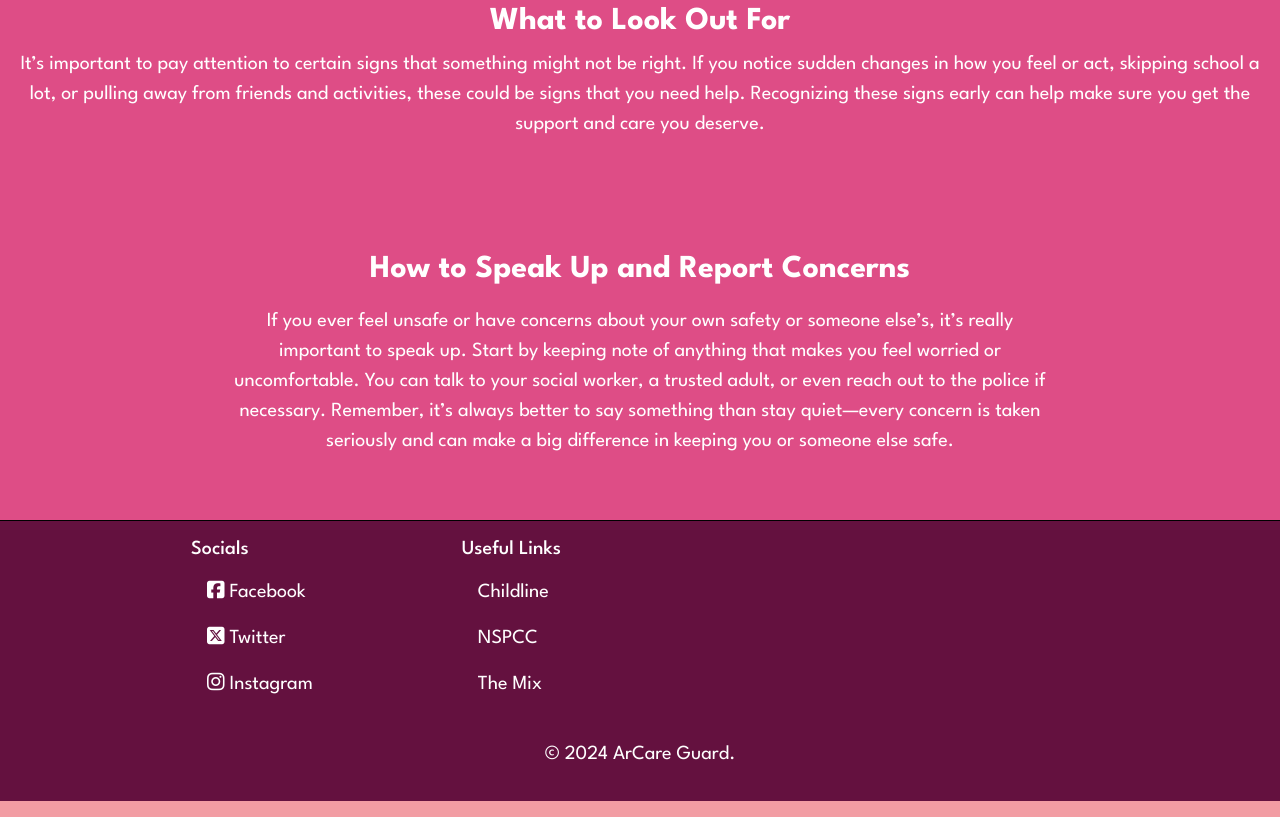
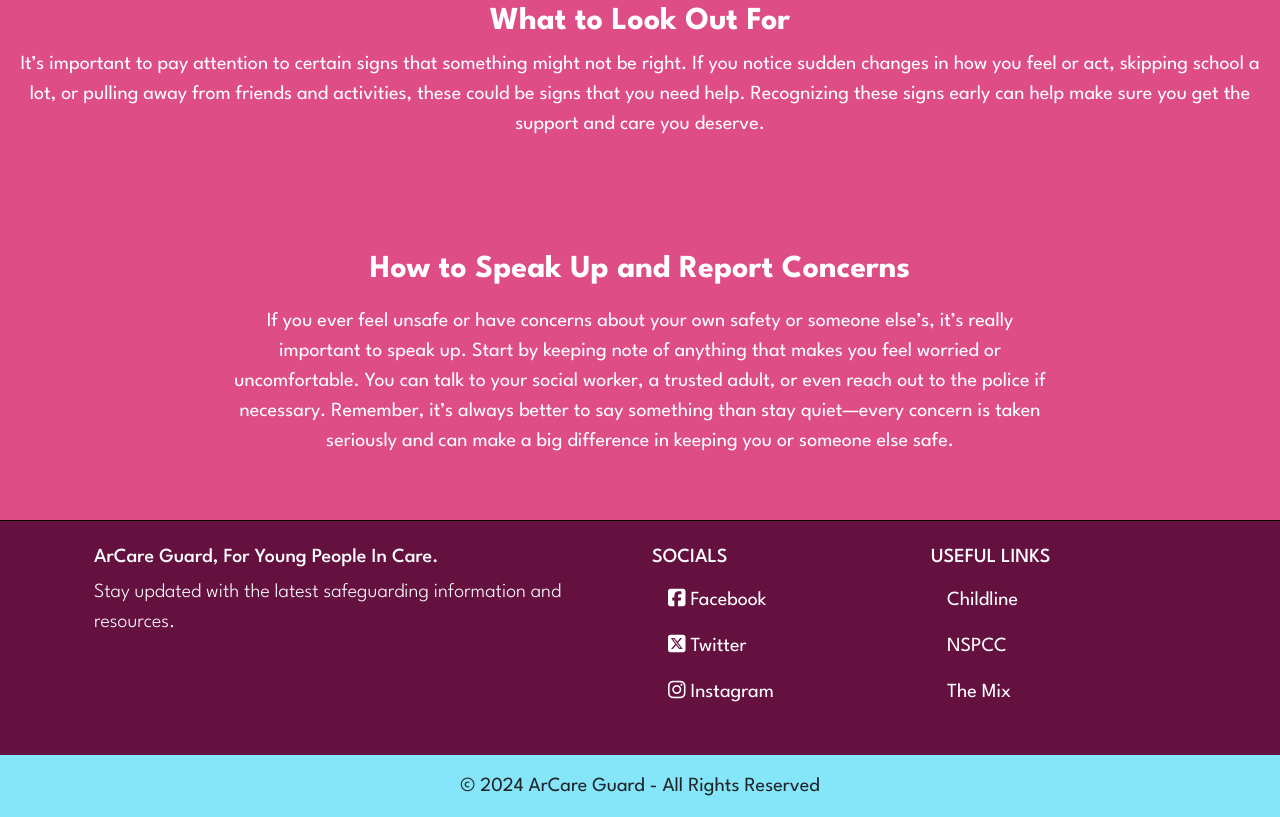
Before and after one commit to Rayet01/ArCare-Guard, a plain HTML site: page index.html in a window 1280 px wide. Shown: the part 2091-2908 px from the top of the page. Drawn offline with nearby package versions, Linux system fonts and the light colour scheme.

Commit message:
Revamp footer and adjust color scheme

```diff
--- a/index.html
+++ b/index.html
@@ -171,7 +171,7 @@
     <div class="container">
       <div class="row">
         <div class="col-md-4 mb-3 d-flex justify-content-center">
-          <div class="card text-white bg-dark" style="max-width: 18rem;">
+          <div class="card text-dark" style="max-width: 18rem; background-color: #84E6F8;">
           <div class="card-header"><strong>Safety First</strong></div>
           <div class="card-body">
             <p class="card-text">Your safety is our top priority. Every young person has the right to live in an environment that is free from danger, harm, and abuse.</p>
@@ -181,7 +181,7 @@
 
 
 <div class="col-md-4 mb-3 d-flex justify-content-center">
-        <div class="card text-white bg-dark mb-3" style="max-width: 18rem;">
+        <div class="card text-dark mb-3" style="max-width: 18rem; background-color: #84E6F8;">
           <div class="card-header"><strong>Empowering You</strong></div>
           <div class="card-body">
             <p class="card-text">You have the right to make your own choices and have a say in decisions that affect your life.</p>
@@ -191,7 +191,7 @@
 
 
 <div class="col-md-4 mb-3 d-flex justify-content-center">
-        <div class="card text-white bg-dark mb-3" style="max-width: 18rem;">
+        <div class="card text-dark mb-3" style="max-width: 18rem; background-color: #84E6F8;">
           <div class="card-header"><strong>Protecting You</strong></div>
           <div class="card-body">
             <p class="card-text">Adults should protect you from any kind of harm or neglect.</p>
@@ -201,7 +201,7 @@
 
 
 <div class="col-md-4 mb-3 d-flex justify-content-center">
-        <div class="card text-white bg-dark mb-3" style="max-width: 18rem;">
+        <div class="card text-dark mb-3" style="max-width: 18rem; background-color: #84E6F8;">
           <div class="card-header"><strong>Respecting Your Privacy</strong></div>
           <div class="card-body">
             <p class="card-text">Your personal information and feelings should be kept confidential and respected by those around you.</p>
@@ -211,7 +211,7 @@
 
 
       <div class="col-md-4 mb-3 d-flex justify-content-center">
-        <div class="card text-white bg-dark mb-3" style="max-width: 18rem;">
+        <div class="card text-dark mb-3" style="max-width: 18rem; background-color: #84E6F8;">
           <div class="card-header"><strong>Providing Support</strong></div>
           <div class="card-body">
             <p class="card-text">Adults should offer you emotional and practical support to help you navigate challenges and thrive.</p>
@@ -221,7 +221,7 @@
 
 
       <div class="col-md-4 mb-3 d-flex justify-content-center">
-        <div class="card text-white bg-dark mb-3" style="max-width: 18rem;">
+        <div class="card text-dark mb-3" style="max-width: 18rem; background-color: #84E6F8;">
           <div class="card-header"><strong>Ensuring Access to Education</strong></div>
           <div class="card-body">
             <p class="card-text">You have the right to a quality education that helps you grow, learn, and prepare for the future.</p>
@@ -278,32 +278,35 @@
 
 
 <!-- Footer -->
-<div class="container-full">
-  <footer class="py-3" style="background-color: #64113F;">
-  <div class="container">
+<footer style="background-color: #64113F;" class="text-white text-lg-start" role="contentinfo">
+  <div class="container p-4">
     <div class="row">
-    <div class="col-md-4 mb-3 d-flex justify-content-center">
-  <nav>
-    <p class="h5 text-white">Socials</p>
-    <ul class="nav flex-column">
+      <!-- Footer Links -->
+      <div class="col-lg-6 col-md-12 mb-4 mb-md-0">
+        <h5 class="text-capitalize">ArCare Guard, for young people in care.</h5>
+        <p class="lead">Stay updated with the latest safeguarding information and resources.</p>
+      </div>
+
+      <!-- Social Media Links -->
+      <div class="col-lg-3 col-md-6 mb-4 mb-md-0">
+        <h5 class="text-uppercase">Socials</h5>
+        <ul class="list-unstyled">
           <li class="nav-item">
-        <a class="nav-link text-white" target="_blank" aria-label="Opens in a new tab" rel="noopener noreferrer" href="https://www.facebook.com/"><i class="fa-brands fa-square-facebook"></i> Facebook</a>
+          <a class="nav-link text-white" target="_blank" aria-label="Opens in a new tab" rel="noopener noreferrer" href="https://www.facebook.com/ArCare-Guard"><i class="fa-brands fa-square-facebook"></i> Facebook</a>
         </li>
         <li class="nav-item">
-        <a class="nav-link text-white" target="_blank" aria-label="Opens in a new tab" rel="noopener noreferrer" href="https://www.x.com/"><i class="fa-brands fa-square-x-twitter"></i> Twitter</a>
+          <a class="nav-link text-white" target="_blank" aria-label="Opens in a new tab" rel="noopener noreferrer" href="https://www.x.com/ArCare-Guard"><i class="fa-brands fa-square-x-twitter"></i> Twitter</a>
         </li>
         <li class="nav-item">
-        <a class="nav-link text-white" target="_blank" aria-label="Opens in a new tab" rel="noopener noreferrer" href="https://www.instagram.com/"><i class="fa-brands fa-instagram"></i> Instagram</a>
+          <a class="nav-link text-white" target="_blank" aria-label="Opens in a new tab" rel="noopener noreferrer" href="https://www.instagram.com/ArCare-Guard"><i class="fa-brands fa-instagram"></i> Instagram</a>
         </li>
         </ul>
-  </nav>
       </div>
-  <div class="col-md-4 mb-3">
-<div class="row">
-  <div class="col-md-4 mb-3 d-flex justify-content-center">
-  <nav>
-      <p class="h5 text-white" id="useful-links">Useful Links</p>
-    <ul class="nav flex-column">
+
+      <!-- Quick Links -->
+      <div class="col-lg-3 col-md-6 mb-4 mb-md-0">
+        <h5 class="text-uppercase">Useful Links</h5>
+        <ul class="list-unstyled">
           <li class="nav-item">
             <a class="nav-link text-white" target="_blank" aria-label="Opens in a new tab" rel="noopener noreferrer" href="https://www.childline.org.uk/">Childline</a>
           </li>
@@ -332,19 +335,15 @@
             <a class="nav-link text-white" target="_blank" aria-label="Opens in a new tab" rel="noopener noreferrer" href="https://www.talktofrank.com/">Talk to Frank</a>
         </li>
         </ul>
-  </nav>
-  </div>
       </div>
     </div>
   </div>
 
-  <div class="row"></div>
-    <div class="col-md-12 text-center text-white">
-    <p>&copy; 2024 ArCare Guard.</p>
-  </div>
+  <!-- Copyright -->
+  <div class="text-center p-3 text-dark" style="background-color: #84E6F8;">
+    © 2024 ArCare Guard - All Rights Reserved
   </div>
 </footer>
-</div>
 
 
 <!-- /.footer -->
```
Also changed, not shown: contact.html (+23 -24 lines), support-and-resources.html (+23 -24 lines). Lines whose indentation alone changed are shown as unchanged.
